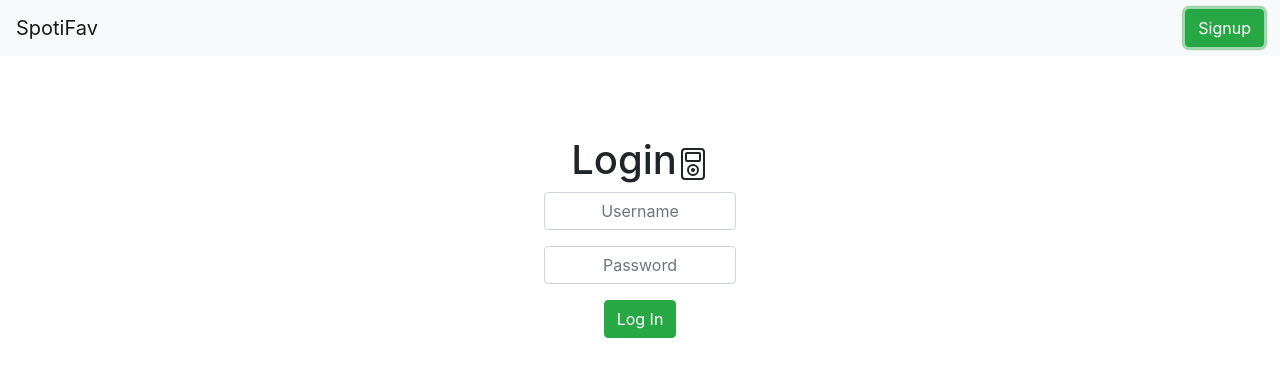
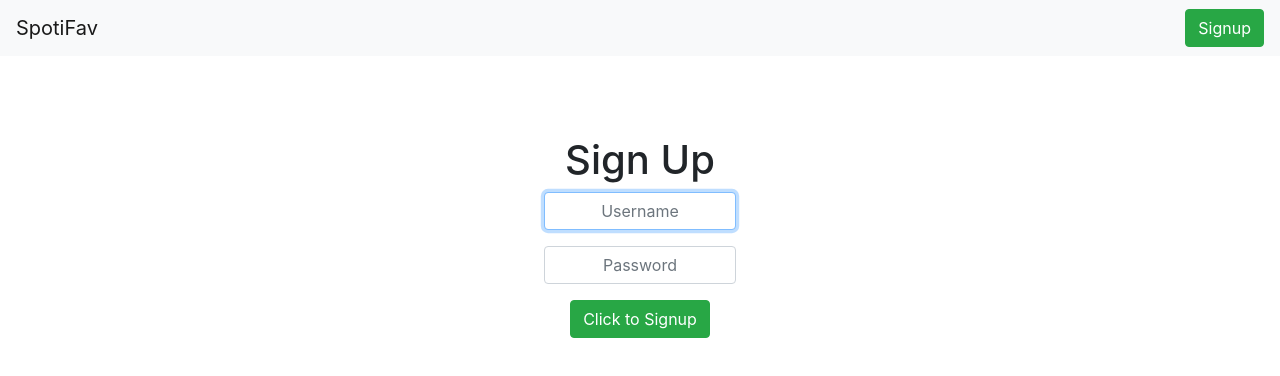
Before and after one commit to LiamMcB/SpotiFav, a React app: page / in a window 1280 px wide. Both pictures are taken after a click on the button "Signup". Shown: the top 376 px of the page. Built offline with nearby package versions, Linux system fonts and the light colour scheme.

Commit message:
signup and login functionality finished

```diff
--- a/client/App.js
+++ b/client/App.js
@@ -1,17 +1,23 @@
 import React, {Component} from 'react';
 import LoginContainer from './components/LoginContainer';
 import MainContainer from './components/MainContainer';
+import SigninContainer from './components/SigninContainer';
 
 class App extends Component {
   constructor() {
     super();
     this.state = {
       isLoggedIn: false,
-      currentUser: ''
+      currentUser: '',
+      userId: '',
+      signingIn: false
     }
     this.loginUser = this.loginUser.bind(this);
+    this.signupUser = this.signupUser.bind(this);
+    this.signupInfo = this.signupInfo.bind(this);
   }
 
+  // Validates username and pwd with db to login user
   loginUser(e) {
     // Get username and password from input
     const username = document.getElementById("username").value;
@@ -33,11 +39,45 @@ class App extends Component {
     .catch(err => console.log("Error during login:", err));
   }
 
+  // Redirects user to sign-in page
+  signupUser() {
+    this.setState({signingIn: true})
+  }
+
+  // Signs user up with the db
+  signupInfo() {
+    // Get username and password from input
+    const username = document.getElementById("signin-username").value;
+    const password = document.getElementById("signin-password").value;
+    // Make request body from the two
+    const reqBody = {username, password};
+    // Fetch info from db
+    fetch('/api/signup', {
+      method: "POST",
+      headers: {
+        'Content-Type': 'Application/JSON'
+      },
+      body: JSON.stringify(reqBody)
+    })
+    .then(res => res.json())
+    .then(data => {
+      // Render main page by changing state
+      this.setState({isLoggedIn: true, currentUser: username, signingIn: false})
+    })
+    .catch(err => console.log("Error during signup:", err));
+  }
+
   render() {
+    // If signing in, render signin
+    if (this.state.signingIn) {
+      return (
+        <SigninContainer signupUser={this.signupUser} signupInfo={this.signupInfo} />
+      )
+    }
     // If not logged in, render login page
-    if (!this.state.isLoggedIn) {
+    else if (!this.state.isLoggedIn) {
       return (
-        <LoginContainer loginUser={this.loginUser} />
+        <LoginContainer loginUser={this.loginUser} signupUser={this.signupUser} />
       )
     // Else render web app
     } else {
--- a/client/components/LoginContainer.js
+++ b/client/components/LoginContainer.js
@@ -3,10 +3,10 @@ import LoginNav from './LoginNav';
 import LoginBox from './LoginBox';
 
 function LoginContainer(props) {
-  const { loginUser } = props;
+  const { loginUser, signupUser } = props;
   return (
     <div>
-      <LoginNav />
+      <LoginNav signupUser={signupUser} />
       <LoginBox loginUser={loginUser}/>
     </div>
   )
--- a/client/components/LoginNav.js
+++ b/client/components/LoginNav.js
@@ -1,10 +1,11 @@
 import React from 'react';
 
 function LoginNav(props) {
+  const { signupUser } = props;
   return (
     <nav className="navbar navbar-light bg-light">
       <div className="navbar-brand">SpotiFav</div>
-      <button className="btn btn-success">Signup</button>
+      <button className="btn btn-success" onClick={signupUser}>Signup</button>
     </nav>
   )
 }
--- /dev/null
+++ b/client/components/SigninBox.js
@@ -0,0 +1,24 @@
+import React from 'react';
+
+function SigninBox(props) {
+  const { signupInfo } = props;
+  return (
+    <main className='login-box'>
+      <div className='login d-flex justify-content-center align-items-center'>
+        <h1>Sign Up</h1>
+      </div>
+
+      <div className='login-form'>
+        <div className="form-group">
+              <input autoComplete="off" autoFocus className="form-control" name="username" placeholder="Username" type="text" id="signin-username" />
+          </div>
+          <div className="form-group">
+              <input className="form-control" name="password" placeholder="Password" type="password" id="signin-password" />
+          </div>
+        <button className="btn btn-success login-button d-flex justify-content-center" type="submit" onClick={signupInfo}>Click to Signup</button>
+      </div>
+    </main>
+  )
+}
+
+export default SigninBox;
--- /dev/null
+++ b/client/components/SigninContainer.js
@@ -0,0 +1,15 @@
+import React from 'react';
+import LoginNav from './LoginNav';
+import SigninBox from './SigninBox';
+
+function SigninContainer(props) {
+  const { signupUser, signupInfo } = props;
+  return (
+    <div>
+      <LoginNav signupUser={signupUser} />
+      <SigninBox signupInfo={signupInfo} />
+    </div>
+  )
+}
+
+export default SigninContainer;
```
